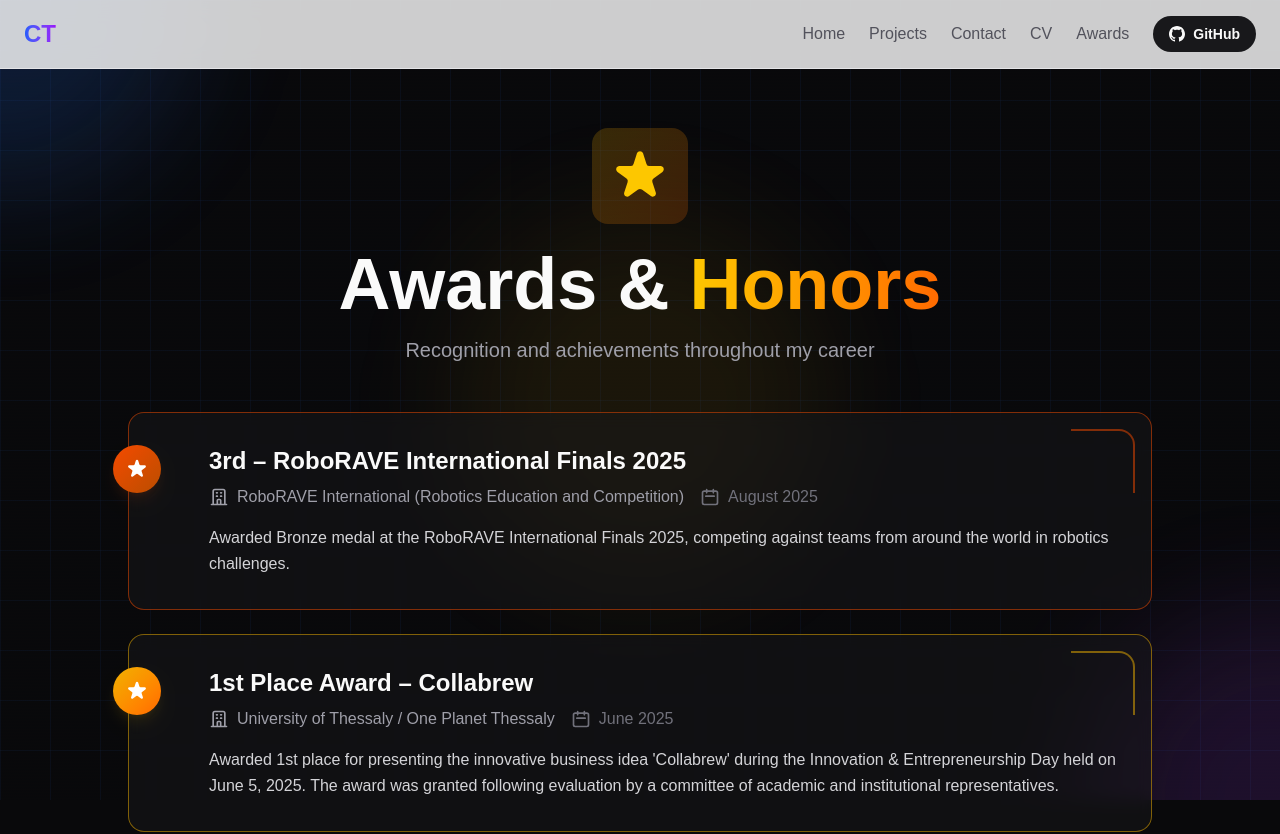
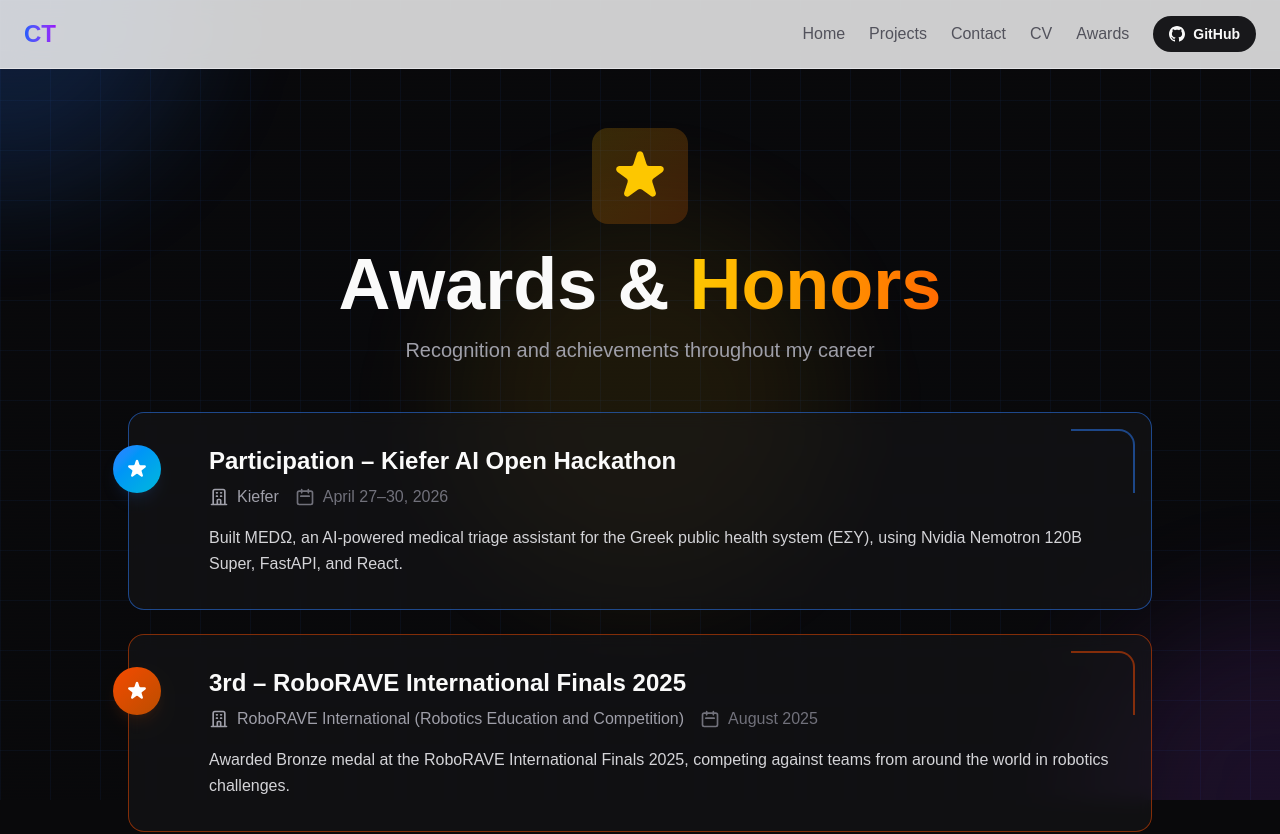
Before and after one commit to Contzokas/portfolio-website, a Next.js app: page /awards in a window 1280 px wide. Shown: the top 834 px of the page. Built offline with nearby package versions, Linux system fonts and the light colour scheme.

Commit message:
Add participation award and update awards display logic

```diff
--- a/app/awards/page.js
+++ b/app/awards/page.js
@@ -47,6 +47,17 @@ export default function AwardsPage() {
         glow: 'shadow-orange-600/10'
       };
     }
+    // Participation (no placement)
+    else if (lowerTitle.includes('participation')) {
+      return {
+        gradient: 'from-blue-500 to-cyan-500',
+        shadow: 'shadow-blue-500/50',
+        border: 'border-blue-500/50',
+        hover: 'hover:border-blue-500',
+        text: 'text-blue-400',
+        glow: 'shadow-blue-500/10'
+      };
+    }
     // Default (any other award)
     else {
       return {
@@ -64,14 +75,22 @@ export default function AwardsPage() {
   const awards = [
     {
       id: 1,
+      title: "Participation – Kiefer AI Open Hackathon",
+      issuer: "Kiefer",
+      date: "April 27–30, 2026",
+      description: "Built MEDΩ, an AI-powered medical triage assistant for the Greek public health system (ΕΣΥ), using Nvidia Nemotron 120B Super, FastAPI, and React.",
+      images: []
+    },
+    {
+      id: 2,
       title: "3rd – RoboRAVE International Finals 2025",
       issuer: "RoboRAVE International (Robotics Education and Competition)",
       date: "August 2025",
       description: "Awarded Bronze medal at the RoboRAVE International Finals 2025, competing against teams from around the world in robotics challenges.",
-      images: ["/awards/1758033648347.jpg"] // Add your award image here
+      images: ["/awards/1758033648347.jpg"]
     },
     {
-      id: 2,
+      id: 3,
       title: "1st Place Award – Collabrew",
       issuer: "University of Thessaly / One Planet Thessaly",
       date: "June 2025",
@@ -79,7 +98,7 @@ export default function AwardsPage() {
       images: ["/awards/Screenshot_1.jpg", "/awards/IMG_3291.jpg"]
     },
     {
-      id: 3,
+      id: 4,
       title: "1st Place – Mouse Labyrinth (Upper / Professional)",
       issuer: "RoboRAVE Greece",
       date: "April 2025",
@@ -154,7 +173,7 @@ export default function AwardsPage() {
                         setCurrentImageIndex(0);
                       }
                     }}
-                    className={`group relative p-4 md:p-8 bg-zinc-900/50 backdrop-blur-sm rounded-2xl border ${colors.border} ${colors.hover} transition-all duration-300 hover:shadow-2xl ${colors.shadow} animate-fade-in-up cursor-pointer`}
+                    className={`group relative p-4 md:p-8 bg-zinc-900/50 backdrop-blur-sm rounded-2xl border ${colors.border} ${colors.hover} transition-all duration-300 hover:shadow-2xl ${colors.shadow} animate-fade-in-up ${award.images && award.images.length > 0 ? 'cursor-pointer' : ''}`}
                     style={{ animationDelay: `${index * 100}ms` }}
                   >
                     {/* Award Icon */}
```
Also changed, not shown: package.json (+5 -4 lines), public/site.webmanifest (renamed from app/site.webmanifest), 1 other file (tests, documents, lock files or other folders).
